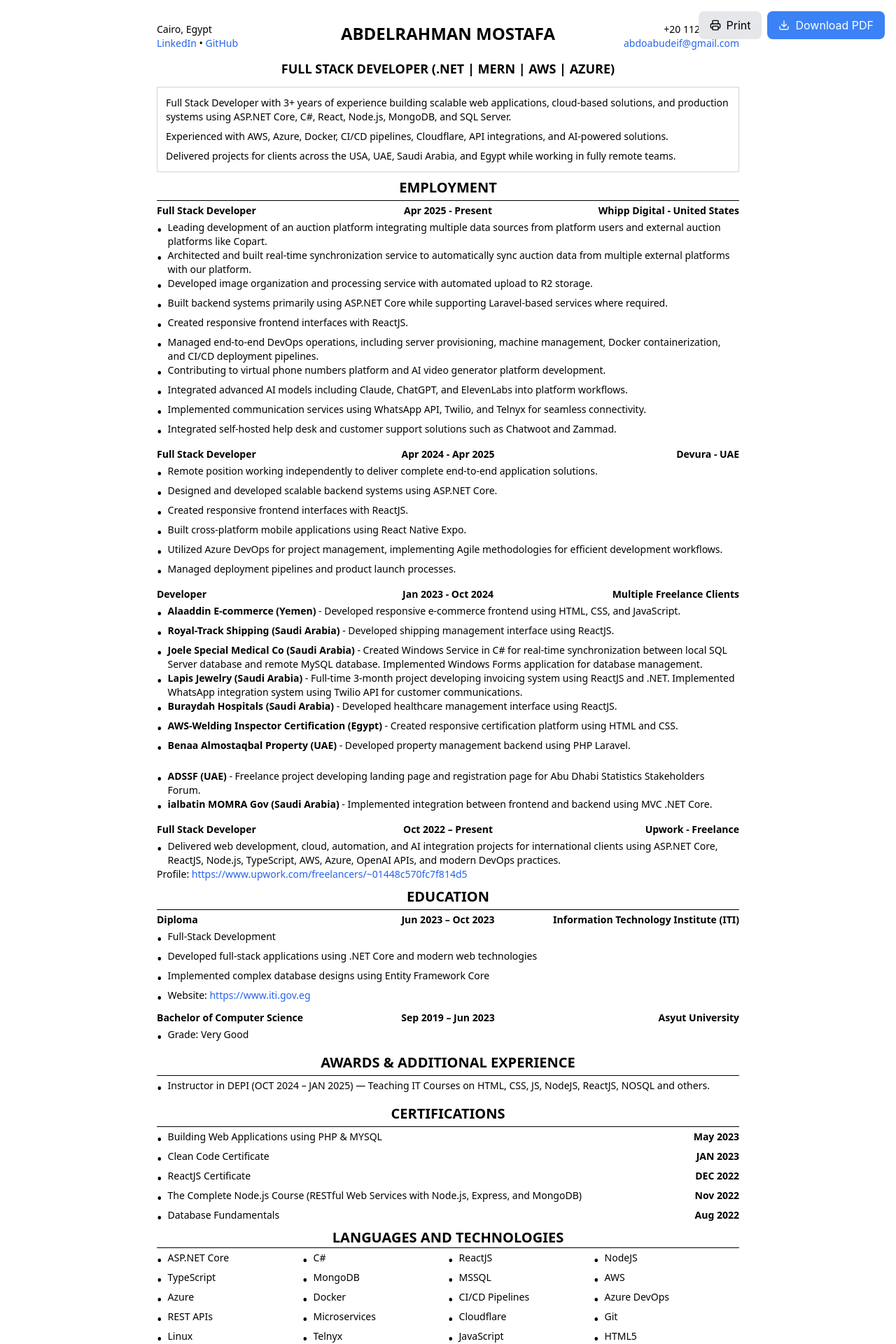
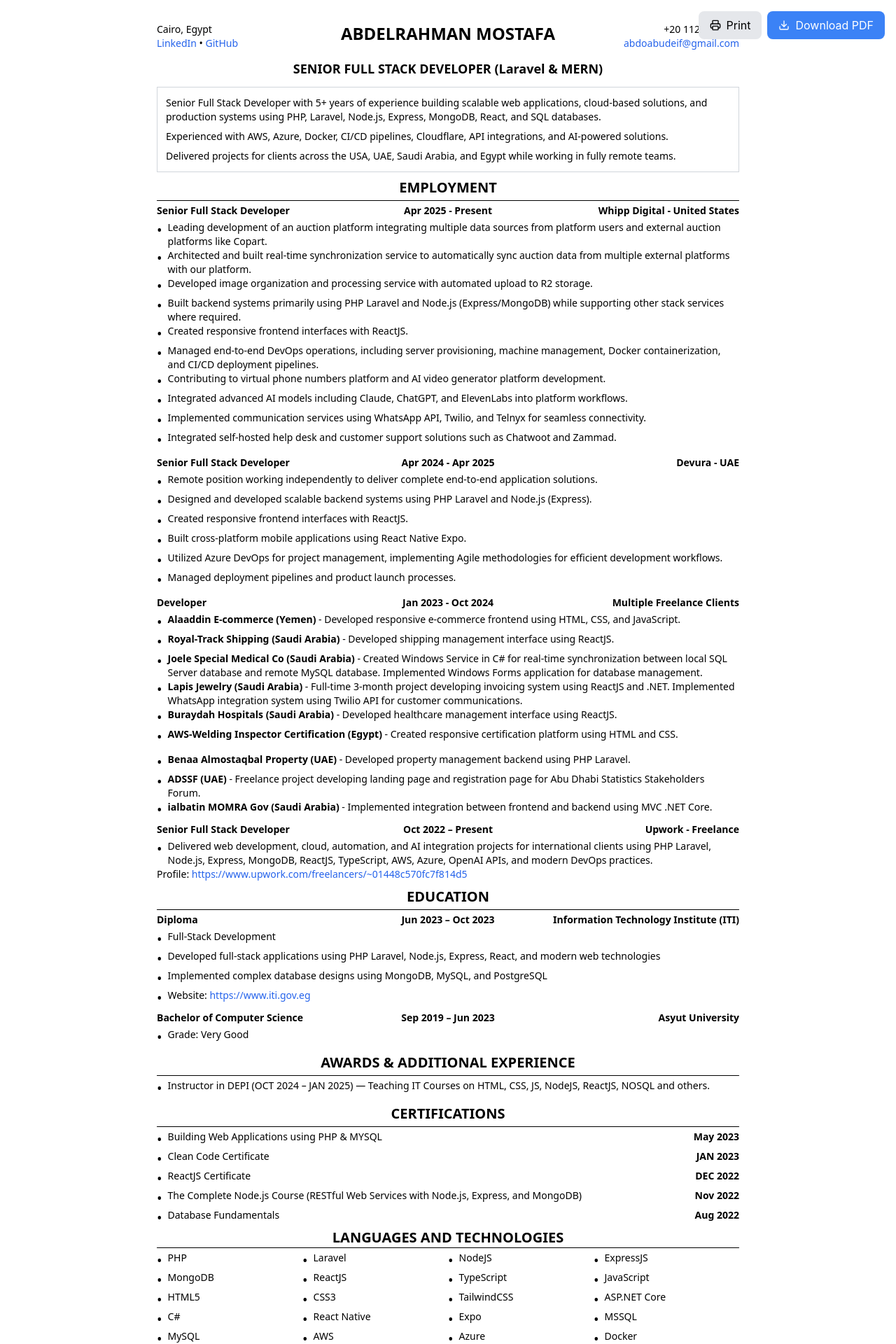
Before and after one commit to TWhYNoTT/my-app, a React (Create React App) app: page / in a window 1280 px wide. Shown: the top 1920 px of the page at 70% size. Built offline with nearby package versions, Linux system fonts and the light colour scheme.

Commit message:
feat: create interactive CV component with print and PDF export functionality

```diff
--- a/src/App.js
+++ b/src/App.js
@@ -74,14 +74,14 @@
         </div>
 
         <div className="text-center mt-3">
-          <h2 className="text-lg font-bold">FULL STACK DEVELOPER (.NET | MERN | AWS | AZURE)</h2>
+          <h2 className="text-lg font-bold">SENIOR FULL STACK DEVELOPER (Laravel & MERN)</h2>
         </div>
 
         <div className="border border-gray-300 p-3 mt-3 mb-1 text-sm">
           <p>
-            Full Stack Developer with 3+ years of experience building scalable web applications,
-            cloud-based solutions, and production systems using ASP.NET Core, C#, React,
-            Node.js, MongoDB, and SQL Server.
+            Senior Full Stack Developer with 5+ years of experience building scalable web applications,
+            cloud-based solutions, and production systems using PHP, Laravel, Node.js, Express, MongoDB,
+            React, and SQL databases.
           </p>
           <p className="mt-2">
             Experienced with AWS, Azure, Docker, CI/CD pipelines, Cloudflare,
@@ -102,7 +102,7 @@
         <div>
           {/* Full Stack Developer Whipp Digital */}
           <div className="grid grid-cols-3 py-1">
-            <div className="font-bold text-left">Full Stack Developer</div>
+            <div className="font-bold text-left">Senior Full Stack Developer</div>
             <div className="font-bold text-center">Apr 2025 - Present</div>
             <div className="font-bold text-right">Whipp Digital - United States</div>
           </div>
@@ -121,7 +121,7 @@
             </div>
             <div className="flex items-start">
               <span className="mr-2 text-xl">•</span>
-              <span>Built backend systems primarily using ASP.NET Core while supporting Laravel-based services where required.</span>
+              <span>Built backend systems primarily using PHP Laravel and Node.js (Express/MongoDB) while supporting other stack services where required.</span>
             </div>
             <div className="flex items-start">
               <span className="mr-2 text-xl">•</span>
@@ -151,7 +151,7 @@
 
           {/* Full-stack Developer Devura */}
           <div className="grid grid-cols-3 py-1">
-            <div className="font-bold text-left">Full Stack Developer</div>
+            <div className="font-bold text-left">Senior Full Stack Developer</div>
             <div className="font-bold text-center whitespace-nowrap">Apr 2024 - Apr 2025</div>
             <div className="font-bold text-right">Devura - UAE</div>
           </div>
@@ -162,7 +162,7 @@
             </div>
             <div className="flex items-start">
               <span className="mr-2 text-xl">•</span>
-              <span>Designed and developed scalable backend systems using ASP.NET Core.</span>
+              <span>Designed and developed scalable backend systems using PHP Laravel and Node.js (Express).</span>
             </div>
             <div className="flex items-start">
               <span className="mr-2 text-xl">•</span>
@@ -188,7 +188,7 @@
             <div className="font-bold text-center">Jan 2023 - Oct 2024</div>
             <div className="font-bold text-right">Multiple Freelance Clients</div>
           </div>
-          <div className="mb-1">
+          <div className="">
             <div className="flex items-start">
               <span className="mr-2 text-xl">•</span>
               <span><strong>Alaaddin E-commerce (Yemen)</strong> - Developed responsive e-commerce frontend using HTML, CSS, and JavaScript.</span>
@@ -213,14 +213,12 @@
               <span className="mr-2 text-xl">•</span>
               <span><strong>AWS-Welding Inspector Certification (Egypt)</strong> - Created responsive certification platform using HTML and CSS.</span>
             </div>
+            <div className="pt-2">
               <div className="flex items-start">
                 <span className="mr-2 text-xl">•</span>
                 <span><strong>Benaa Almostaqbal Property (UAE)</strong> - Developed property management backend using PHP Laravel.</span>
               </div>
-            <div className="flex items-start p-2">
-              <span className="mr-2 text-xl"> </span>
-              <span> </span>
-            </div>
+
               <div className="flex items-start">
                 <span className="mr-2 text-xl">•</span>
                 <span><strong>ADSSF (UAE)</strong> - Freelance project developing landing page and registration page for Abu Dhabi Statistics Stakeholders Forum.</span>
@@ -230,17 +228,18 @@
                 <span><strong>ialbatin MOMRA Gov (Saudi Arabia)</strong> - Implemented integration between frontend and backend using MVC .NET Core.</span>
               </div>
             </div>
+          </div>
 
           {/* Full Stack Developer Upwork */}
           <div className="grid grid-cols-3 py-1">
-            <div className="font-bold text-left">Full Stack Developer</div>
+            <div className="font-bold text-left">Senior Full Stack Developer</div>
             <div className="font-bold text-center">Oct 2022 – Present</div>
             <div className="font-bold text-right">Upwork - Freelance</div>
           </div>
           <div className="mb-1">
             <div className="flex items-start">
               <span className="mr-2 text-xl">•</span>
-              <span>Delivered web development, cloud, automation, and AI integration projects for international clients using ASP.NET Core, ReactJS, Node.js, TypeScript, AWS, Azure, OpenAI APIs, and modern DevOps practices.</span>
+              <span>Delivered web development, cloud, automation, and AI integration projects for international clients using PHP Laravel, Node.js, Express, MongoDB, ReactJS, TypeScript, AWS, Azure, OpenAI APIs, and modern DevOps practices.</span>
             </div>
             <div className="flex items-start">
               <span>Profile: <a href="https://www.upwork.com/freelancers/~01448c570fc7f814d5" target="_blank" className="text-blue-600">https://www.upwork.com/freelancers/~01448c570fc7f814d5</a></span>
@@ -268,11 +267,11 @@
             </div>
             <div className="flex items-start">
               <span className="mr-2 text-xl">•</span>
-              <span>Developed full-stack applications using .NET Core and modern web technologies</span>
+              <span>Developed full-stack applications using PHP Laravel, Node.js, Express, React, and modern web technologies</span>
             </div>
             <div className="flex items-start">
               <span className="mr-2 text-xl">•</span>
-              <span>Implemented complex database designs using Entity Framework Core</span>
+              <span>Implemented complex database designs using MongoDB, MySQL, and PostgreSQL</span>
             </div>
             <div className="flex items-start">
               <span className="mr-2 text-xl">•</span>
@@ -357,6 +356,50 @@
         <div className="grid grid-cols-4 mb-1">
           <div className="flex items-start">
             <span className="mr-2 text-xl">•</span>
+            <span>PHP</span>
+          </div>
+          <div className="flex items-start">
+            <span className="mr-2 text-xl">•</span>
+            <span>Laravel</span>
+          </div>
+          <div className="flex items-start">
+            <span className="mr-2 text-xl">•</span>
+            <span>NodeJS</span>
+          </div>
+          <div className="flex items-start">
+            <span className="mr-2 text-xl">•</span>
+            <span>ExpressJS</span>
+          </div>
+          <div className="flex items-start">
+            <span className="mr-2 text-xl">•</span>
+            <span>MongoDB</span>
+          </div>
+          <div className="flex items-start">
+            <span className="mr-2 text-xl">•</span>
+            <span>ReactJS</span>
+          </div>
+          <div className="flex items-start">
+            <span className="mr-2 text-xl">•</span>
+            <span>TypeScript</span>
+          </div>
+          <div className="flex items-start">
+            <span className="mr-2 text-xl">•</span>
+            <span>JavaScript</span>
+          </div>
+          <div className="flex items-start">
+            <span className="mr-2 text-xl">•</span>
+            <span>HTML5</span>
+          </div>
+          <div className="flex items-start">
+            <span className="mr-2 text-xl">•</span>
+            <span>CSS3</span>
+          </div>
+          <div className="flex items-start">
+            <span className="mr-2 text-xl">•</span>
+            <span>TailwindCSS</span>
+          </div>
+          <div className="flex items-start">
+            <span className="mr-2 text-xl">•</span>
             <span>ASP.NET Core</span>
           </div>
           <div className="flex items-start">
@@ -365,23 +408,19 @@
           </div>
           <div className="flex items-start">
             <span className="mr-2 text-xl">•</span>
-            <span>ReactJS</span>
+            <span>React Native</span>
           </div>
           <div className="flex items-start">
             <span className="mr-2 text-xl">•</span>
-            <span>NodeJS</span>
-          </div>
-          <div className="flex items-start">
-            <span className="mr-2 text-xl">•</span>
-            <span>TypeScript</span>
-          </div>
-          <div className="flex items-start">
-            <span className="mr-2 text-xl">•</span>
-            <span>MongoDB</span>
+            <span>Expo</span>
           </div>
           <div className="flex items-start">
             <span className="mr-2 text-xl">•</span>
             <span>MSSQL</span>
+          </div>
+          <div className="flex items-start">
+            <span className="mr-2 text-xl">•</span>
+            <span>MySQL</span>
           </div>
           <div className="flex items-start">
             <span className="mr-2 text-xl">•</span>
@@ -429,26 +468,6 @@
           </div>
           <div className="flex items-start">
             <span className="mr-2 text-xl">•</span>
-            <span>JavaScript</span>
-          </div>
-          <div className="flex items-start">
-            <span className="mr-2 text-xl">•</span>
-            <span>HTML5</span>
-          </div>
-          <div className="flex items-start">
-            <span className="mr-2 text-xl">•</span>
-            <span>CSS3</span>
-          </div>
-          <div className="flex items-start">
-            <span className="mr-2 text-xl">•</span>
-            <span>React Native</span>
-          </div>
-          <div className="flex items-start">
-            <span className="mr-2 text-xl">•</span>
-            <span>Expo</span>
-          </div>
-          <div className="flex items-start">
-            <span className="mr-2 text-xl">•</span>
             <span>AngularJS</span>
           </div>
           <div className="flex items-start">
@@ -469,23 +488,7 @@
           </div>
           <div className="flex items-start">
             <span className="mr-2 text-xl">•</span>
-            <span>TailwindCSS</span>
-          </div>
-          <div className="flex items-start">
-            <span className="mr-2 text-xl">•</span>
-            <span>PHP</span>
-          </div>
-          <div className="flex items-start">
-            <span className="mr-2 text-xl">•</span>
-            <span>Laravel</span>
-          </div>
-          <div className="flex items-start">
-            <span className="mr-2 text-xl">•</span>
             <span>Python</span>
-          </div>
-          <div className="flex items-start">
-            <span className="mr-2 text-xl">•</span>
-            <span>MySQL</span>
           </div>
           <div className="flex items-start">
             <span className="mr-2 text-xl">•</span>
```
Lines whose indentation alone changed are shown as unchanged.
